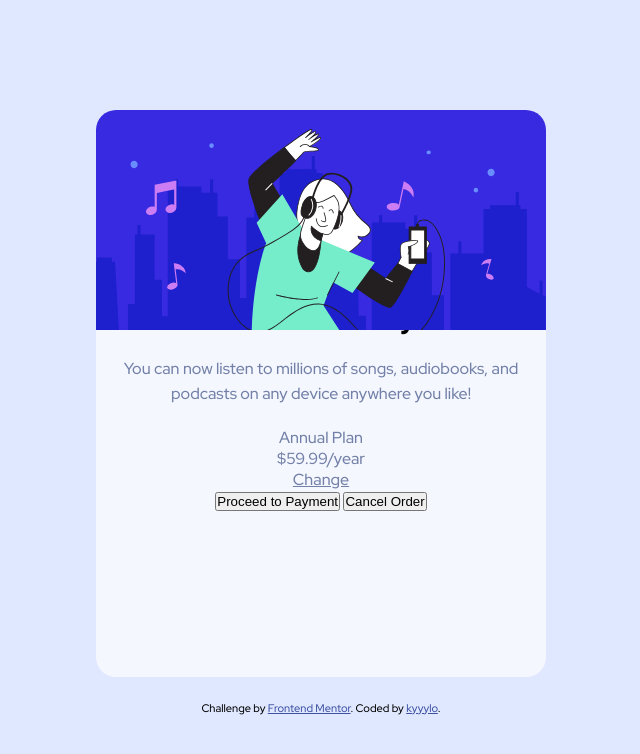
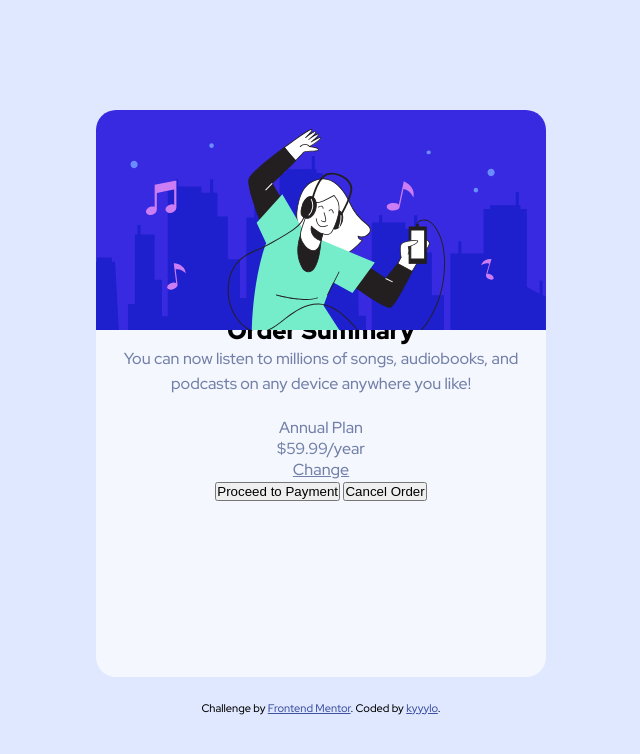
Before and after one commit to krzysztofbem/Order-summary-component, a plain HTML site: page index.html in a window 1280 px wide. Shown: the whole page, without its empty margins (319-959 px from the left). Drawn offline with Linux system fonts and the light colour scheme.

Commit message:
css updated

```diff
--- a/css/style.css
+++ b/css/style.css
@@ -42,8 +42,10 @@ body {
 	overflow: hidden;
 }
 .card__wrapper {
-	padding: 0 2.4rem 0;
+	margin: 3rem 2.4rem 0;
 }
+
+/* TU SKOŃCZYŁEM */
 .card__img {
 	position: absolute;
 	top: 0;
@@ -51,7 +53,6 @@ body {
 }
 .card__title {
 	font-weight: 900;
-	padding: 3rem 0 2rem;
 }
 .card__text {
 	color: var(--Desaturated-blue);
```
